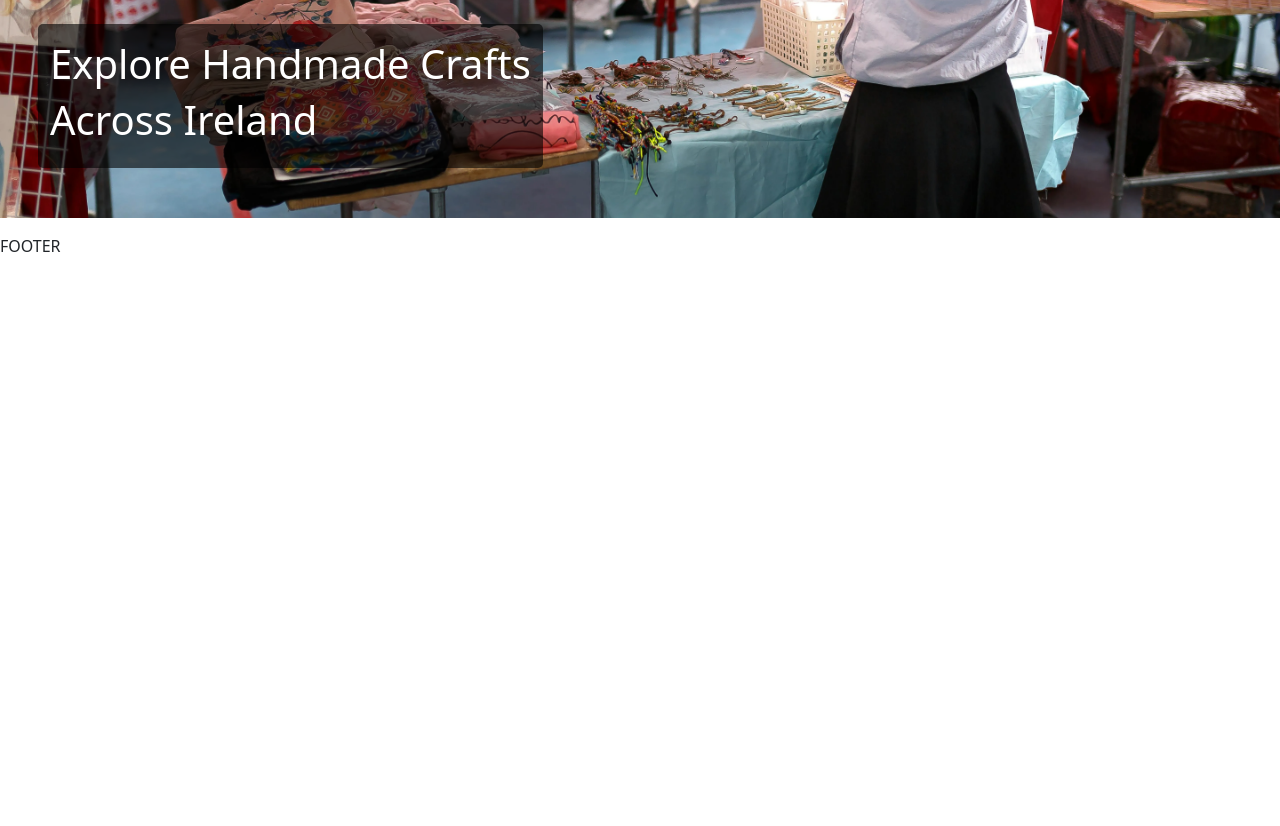
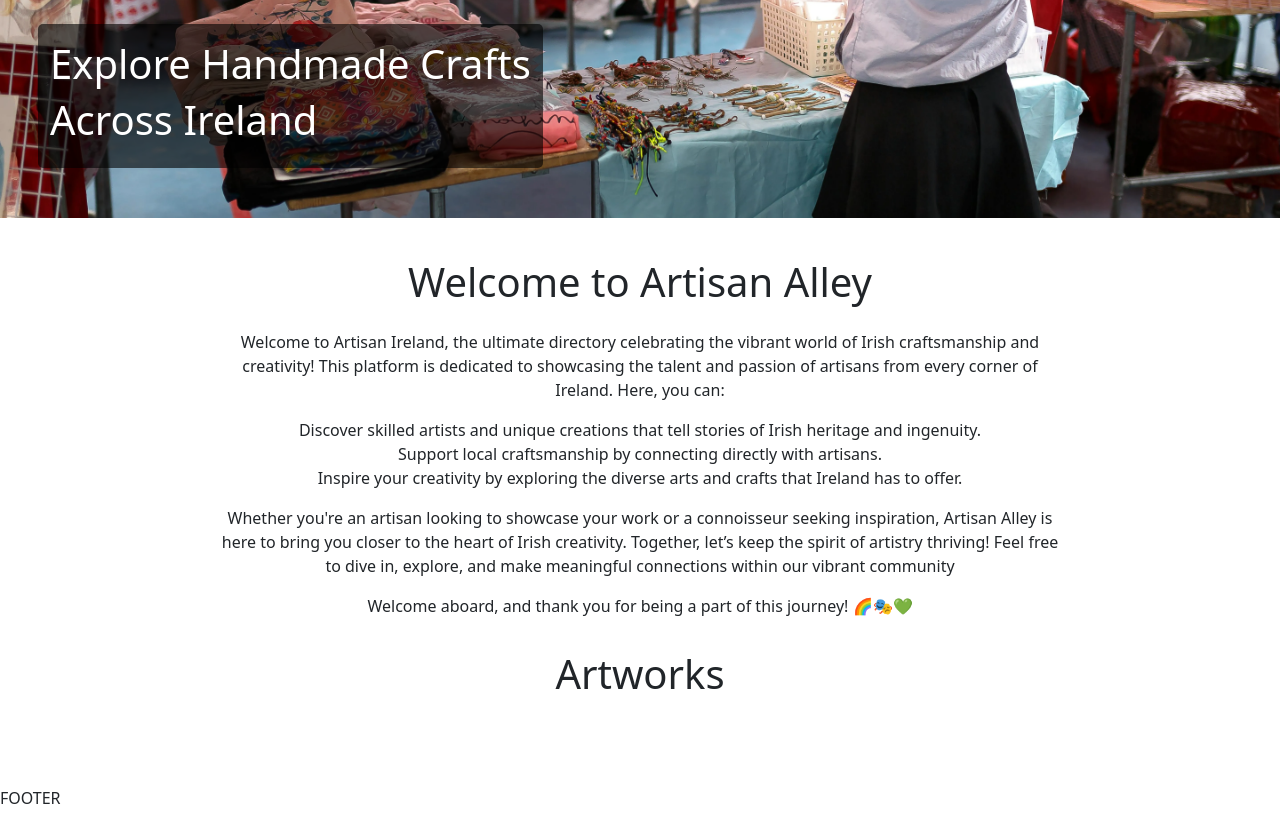
Before and after one commit to hennasingh/ArtisanAlley, a Django app: page / in a window 1280 px wide. Shown: the part 492-1318 px from the top of the page. Before the commit the page ends 744 px from the top, so only its background shows below. Run offline with Django 4.2, Linux system fonts and the light colour scheme; data that the repository does not hold is empty.

Commit message:
Add structure and styles to artworks page

```diff
--- a/artworks/templates/artworks/artworks.html
+++ b/artworks/templates/artworks/artworks.html
@@ -4,6 +4,77 @@
 
 <!-- Hero Section-->
 {% include 'partials/hero-section.html' %}
+
+<section>
+    <div class="container-fluid text-center mt-4 py-3">
+        <div class="row">
+            <div class="col">
+                <h1>Welcome to Artisan Alley</h1>
+            </div>
+        </div>
+        <div class="row justify-content-center py-3">
+            <div class="col-8 mx-auto px-2">
+                <p>
+                    Welcome to Artisan Ireland, the ultimate directory celebrating the vibrant world of Irish
+                    craftsmanship and
+                    creativity! This platform is dedicated to showcasing the talent and passion of artisans from
+                    every corner of
+                    Ireland. Here, you can:
+                </p>
+                <p>
+                    Discover skilled artists and unique creations that tell stories of Irish heritage and
+                    ingenuity.<br>
+                    Support local craftsmanship by connecting directly with artisans.<br>
+                    Inspire your creativity by exploring the diverse arts and crafts that Ireland has to
+                    offer.
+                </p>
+                <p>
+                    Whether you're an artisan looking to showcase your work or a connoisseur seeking
+                    inspiration, Artisan
+                    Alley is here to bring you closer to the heart of Irish creativity. Together, let’s keep the
+                    spirit of
+                    artistry thriving! Feel free to dive in, explore, and make meaningful connections within our
+                    vibrant
+                    community
+                </p>
+                <p>
+                    Welcome aboard, and thank you for being a part of this journey! 🌈🎭💚
+                </p>
+            </div>
+        </div>
+        <div class="row">
+            <div class="col justify-content-center">
+                <h1>Artworks</h1>
+            </div>
+        </div>
+        <div class="row mt-5 justify-content-center">
+            {% for artwork in artworks %}
+            <!-- Card -->
+            <div class="col-10 col-md-6 col-xl-3 mb-4">
+                <a href=" {% url 'artwork' artwork.id %}" class="card-link">
+                    <div class="card">
+                        <img src="" class="card-img-top" alt="{{artwork.title}}">
+                        <div class="card-body">
+                            <h4 class="card-title text-truncate">{{artwork.title}}</h4>
+                            <h5 class="card-subtitle mb-2 text-body-secondary">By name</h5>
+                            <p class="card-text">{{artwork.description}}</p>
+                            <div class="row py-2">
+                                <div class="col">
+                                    <i class="fas fa-map-marker-alt p-1"></i>{{artwork.town|capfirst}},
+                                    {{artwork.county|capfirst}}
+                                </div>
+                            </div>
+                            <div class="row">
+                                <h5><i class="fas fa-euro-sign p-1"></i>{{ artwork.price }}</h5>
+                            </div>
+                        </div>
+                    </div>
+                </a>
+            </div>
+            {% endfor %}
+        </div>
+    </div>
+</section>
 
 
 
--- a/static/styles/main.css
+++ b/static/styles/main.css
@@ -26,3 +26,9 @@
 .hero-text-container h1 {
   font-size: 2.5rem;
 }
+
+/* Artworks */
+
+.card-link {
+  text-decoration: none;
+}
--- a/templates/main.html
+++ b/templates/main.html
@@ -15,6 +15,7 @@
     <!-- Bootstrap CSS -->
     <link href="https://cdn.jsdelivr.net/npm/bootstrap@5.3.3/dist/css/bootstrap.min.css" rel="stylesheet"
         integrity="sha384-QWTKZyjpPEjISv5WaRU9OFeRpok6YctnYmDr5pNlyT2bRjXh0JMhjY6hW+ALEwIH" crossorigin="anonymous">
+
 </head>
 
 <body>
@@ -27,10 +28,10 @@
 
     <p>FOOTER</p>
 
+    <!-- Bootstrap5 -->
     <script src="https://cdn.jsdelivr.net/npm/bootstrap@5.3.3/dist/js/bootstrap.bundle.min.js"
         integrity="sha384-YvpcrYf0tY3lHB60NNkmXc5s9fDVZLESaAA55NDzOxhy9GkcIdslK1eN7N6jIeHz" crossorigin="anonymous">
     </script>
-
 </body>
 
 </html>
```
